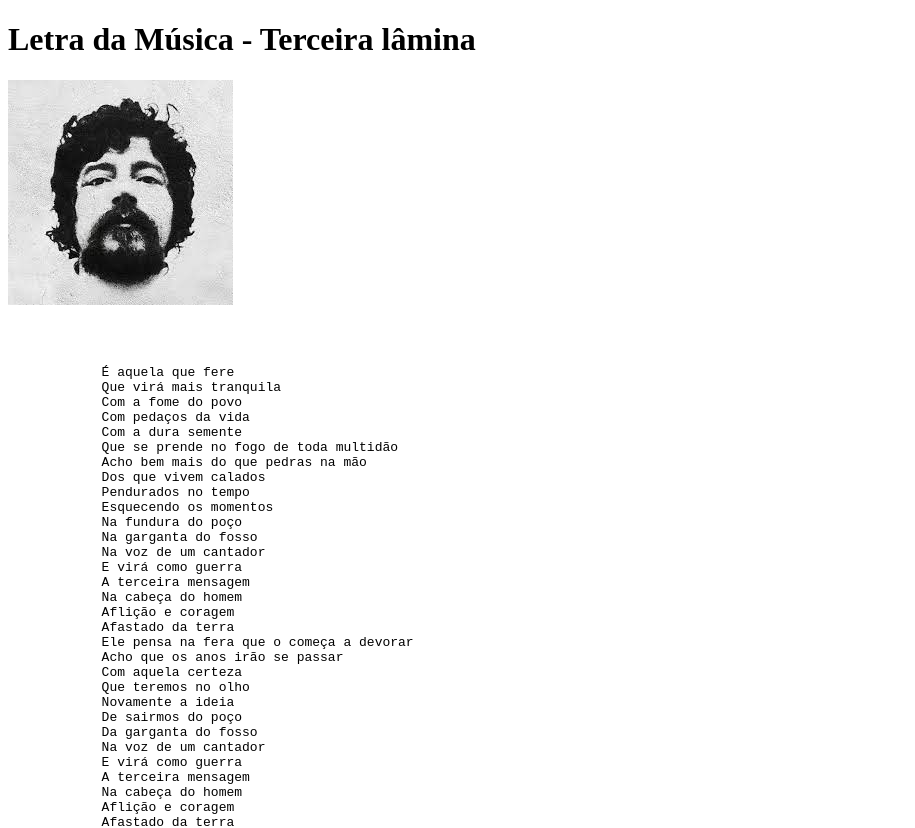
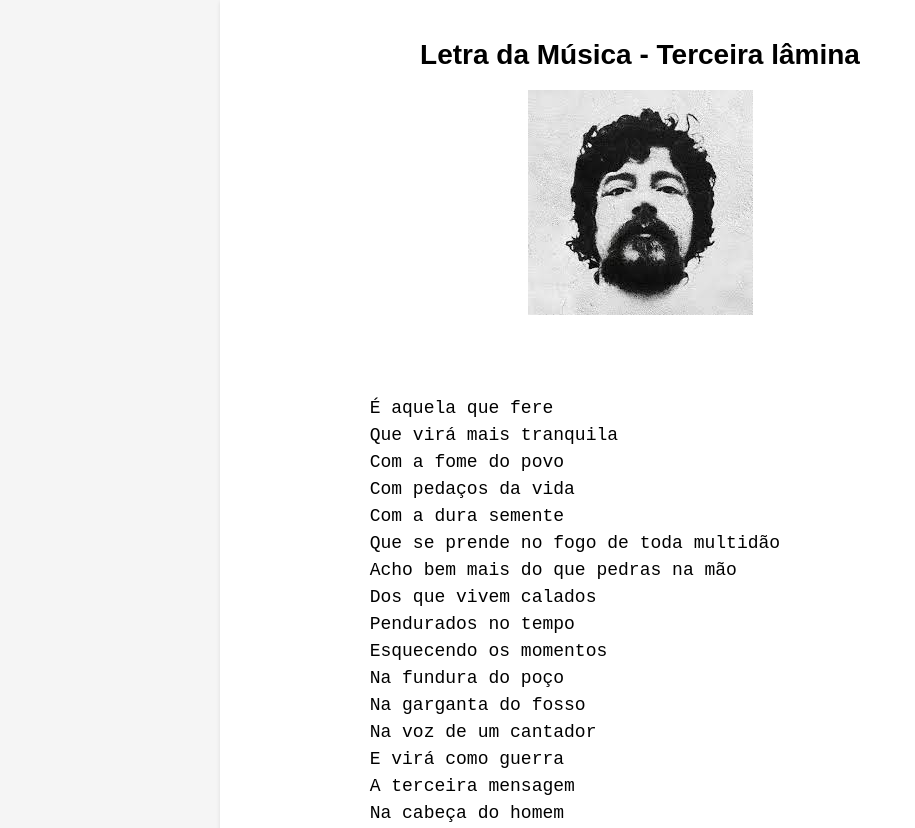
Before and after one commit to professorgenivon/Aula_projeto1, a plain HTML site: page alteração_da_letra.html in a window 1280 px wide. Shown: the top 828 px of the page, without its empty margins (0-915 px from the left). Drawn offline with Linux system fonts and the light colour scheme.

Commit message:
Css alterado

```diff
--- a/alteração_da_letra.html
+++ b/alteração_da_letra.html
@@ -4,6 +4,7 @@
     <meta charset="UTF-8">
     <meta http-equiv="X-UA-Compatible" content="IE=edge">
     <meta name="viewport" content="width=device-width, initial-scale=1.0">
+    <link rel="stylesheet" href="style.css">
     <title>Document</title>
 </head>
 <body>
--- /dev/null
+++ b/style.css
@@ -0,0 +1,40 @@
+/* Define um estilo para o corpo da página */
+body {
+    font-family: Arial, sans-serif; /* Define uma fonte para o texto */
+    background-color: #f5f5f5; /* Define uma cor de fundo */
+    margin: 0; /* Remove as margens padrão */
+  }
+
+  /* Define um estilo para o container */
+  .container {
+    max-width: 800px; /* Define uma largura máxima para o container */
+    margin: 0 auto; /* Centraliza o container horizontalmente */
+    padding: 20px; /* Adiciona um preenchimento ao redor do container */
+    background-color: #fff; /* Define uma cor de fundo para o container */
+    box-shadow: 0 2px 4px rgba(0, 0, 0, 0.1); /* Adiciona uma sombra ao container */
+  }
+
+  /* Define um estilo para o título da página */
+  h1 {
+    font-size: 28px; /* Define o tamanho da fonte */
+    font-weight: bold; /* Define o peso da fonte */
+    text-align: center; /* Centraliza o texto */
+  }
+
+  /* Define um estilo para a imagem */
+  img {
+    display: block; /* Remove a margem inferior padrão */
+    margin: 0 auto; /* Centraliza a imagem horizontalmente */
+    max-width: 100%; /* Define uma largura máxima para a imagem */
+    height: auto; /* Define a altura automaticamente para manter a proporção da imagem */
+    margin-bottom: 20px; /* Adiciona uma margem inferior para separar a imagem do texto */
+  }
+
+  /* Define um estilo para o texto */
+  p {
+    font-size: 18px; /* Define o tamanho da fonte */
+    line-height: 1.5; /* Define a altura da linha para facilitar a leitura */
+    text-align: justify; /* Justifica o texto */
+    margin-bottom: 20px; /* Adiciona uma margem inferior para separar os parágrafos */
+    white-space: pre-wrap; /* Permite que o texto dentro da tag <pre> seja quebrado automaticamente */
+  }
```
